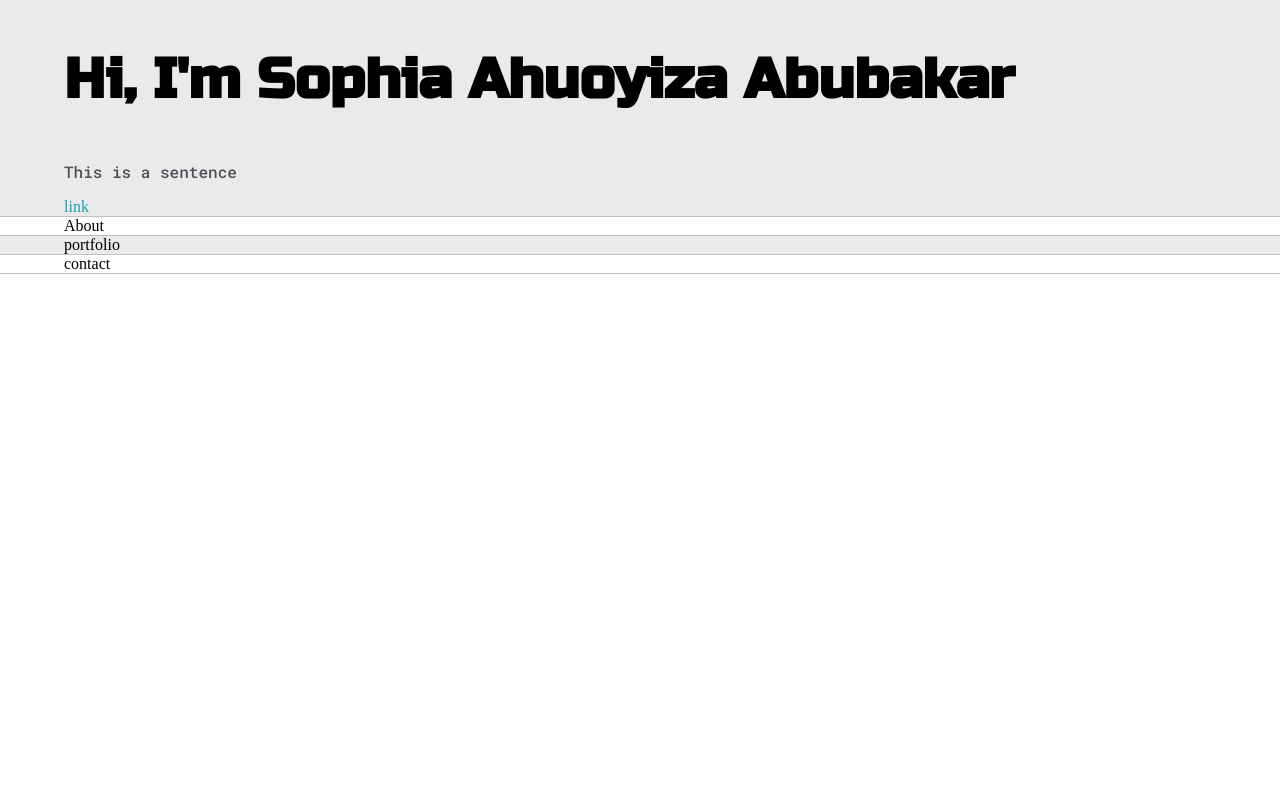
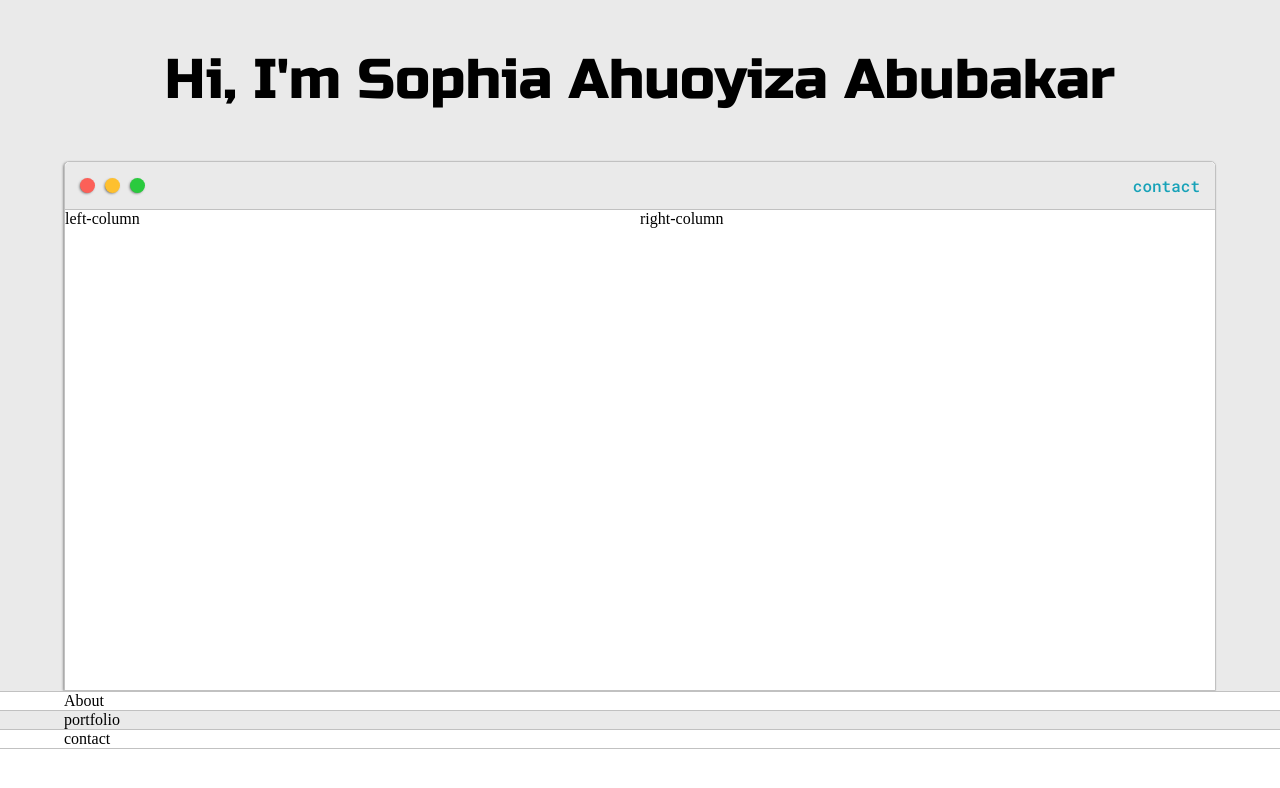
Before and after one commit to Ahuoyiza/portfolio, a plain HTML site: page index.html in a window 1280 px wide. Drawn offline with Linux system fonts and the light colour scheme.

Commit message:
navigation

```diff
--- /dev/null
+++ b/default.css
@@ -0,0 +1,164 @@
+:root {
+  --mainColor: #eaeaea;
+  --secondaryColor: #fff;
+
+  --border-color: #c1c1c1;
+
+  --mainText: black;
+  --secondaryText: #4b5156;
+}
+
+html,
+body {
+  padding: 0;
+  margin: 0;
+}
+
+h1,
+h2,
+h3,
+h4,
+h5,
+h6,
+strong {
+  color: var(--mainText);
+  font-family: "Russo One", sans-serif;
+  font-weight: 400;
+}
+
+p,
+li,
+span,
+label,
+input,
+textarea {
+  color: var(--secondaryText);
+  font-family: "Roboto Mono", monospace;
+}
+
+a {
+  text-decoration: none;
+  color: #17a2b8;
+}
+
+ul {
+  list-style: none;
+}
+h1 {
+  font-size: 56px;
+}
+h2 {
+  font-size: 36px;
+}
+h3 {
+  font-size: 28px;
+}
+h4 {
+  font-size: 24px;
+}
+h5 {
+  font-size: 20px;
+}
+h6 {
+  font-size: 16px;
+}
+
+.s1 {
+  background-color: var(--mainColor);
+  border-bottom: 1px solid var(--border-color);
+  overflow: auto;
+}
+
+.s2 {
+  background-color: var(--secondaryColor);
+  border-bottom: 1px solid var(--border-color);
+  overflow: auto;
+}
+
+.main-container {
+  width: 90%;
+  margin: auto;
+}
+
+.greeting-wrapper {
+  display: grid;
+  justify-content: center;
+  align-content: center;
+
+  min-height: 10em;
+}
+
+.intro-wrapper {
+  background-color: var(--secondaryColor);
+  border: 1px solid var(--border-color);
+  border-radius: 5px 5px 0 0;
+
+  -webkit-box-shadow: -1px 1px 3px -1px rgba(0, 0, 0, 0.75);
+  -moz-box-shadow: -1px 1px 3px -1px rgba(0, 0, 0, 0.75);
+  box-shadow: -1px 1px 3px -1px rgba(0, 0, 0, 0.75);
+
+  display: grid;
+  grid-template-columns: 1fr 1fr;
+  grid-template-rows: 3em 30em;
+  grid-template-areas:
+    "nav-wrapper nav-wrapper"
+    "left-column right-column";
+}
+
+.nav-wrapper {
+  grid-area: nav-wrapper;
+  border-bottom: 1px solid var(--border-color);
+  border-radius: 5px 5px 0 0;
+
+  display: flex;
+  justify-content: space-between;
+  align-items: center;
+  background-color: var(--mainColor);
+}
+
+#navigation {
+  margin: 0;
+  padding: 10px;
+}
+
+#navigation li {
+  display: inline-block;
+  margin-right: 5px;
+  margin-left: 5px;
+}
+
+.dots-wrapper {
+  display: flex;
+  padding: 10px;
+}
+
+#dot-1 {
+  background-color: #fc6058;
+}
+
+#dot-2 {
+  background-color: #fec02f;
+}
+#dot-3 {
+  background-color: #2aca3e;
+}
+
+.browser-dot {
+  background-color: black;
+  height: 15px;
+  width: 15px;
+  border-radius: 50%;
+  margin: 5px;
+
+  -webkit-box-shadow: -1px 1px 3px -1px rgba(0, 0, 0, 0.75);
+  -moz-box-shadow: -1px 1px 3px -1px rgba(0, 0, 0, 0.75);
+  box-shadow: -1px 1px 3px -1px rgba(0, 0, 0, 0.75);
+}
+
+.left-column {
+  grid-area: left-column;
+}
+
+.right-column {
+  grid-area: right-column;
+}
--- a/src/index.html
+++ b/index.html
@@ -14,9 +14,30 @@
 <body>
     <section class="s1" >
         <div class="main-container">
-            <h1>Hi, I'm Sophia Ahuoyiza Abubakar</h1>
-            <p>This is a sentence</p>
-            <a href="#">link</a>
+            <div class="greeting-wrapper">
+                <h1>Hi, I'm Sophia Ahuoyiza Abubakar</h1>
+            </div>
+
+            <div class="intro-wrapper">
+                <div class="nav-wrapper">
+                    <div class="dots-wrapper">
+                        <div id="dot-1" class="browser-dot"></div>
+                        <div id="dot-2" class="browser-dot"></div>
+                        <div id="dot-3" class="browser-dot"></div>
+                    </div>
+                    <ul id="navigation">
+                        <li><a href="#">contact</a></li>
+
+                    </ul>
+                </div>
+                <div class="left-column">
+                    left-column
+                </div>
+                <div class="right-column">
+                    right-column
+                </div>
+            </div>
+
         </div>
     </section>
     <section class="s2">
--- a/src/default.css
+++ /dev/null
@@ -1,80 +0,0 @@
-:root {
-  --mainColor: #eaeaea;
-  --secondaryColor: #fff;
-
-  --border-color: #c1c1c1;
-
-  --mainText: black;
-  --secondaryText: #4b5156;
-}
-
-html,
-body {
-  padding: 0;
-  margin: 0;
-}
-
-h1,
-h2,
-h3,
-h4,
-h5,
-h6,
-strong {
-  color: var(--mainText);
-  font-family: "Russo One", sans-serif;
-}
-
-p,
-li,
-span,
-label,
-input,
-textarea {
-  color: var(--secondaryText);
-  font-family: "Roboto Mono", monospace;
-}
-
-a {
-  text-decoration: none;
-  color: #17a2b8;
-}
-
-ul {
-  list-style: none;
-}
-h1 {
-  font-size: 56px;
-}
-h2 {
-  font-size: 36px;
-}
-h3 {
-  font-size: 28px;
-}
-h4 {
-  font-size: 24px;
-}
-h5 {
-  font-size: 20px;
-}
-h6 {
-  font-size: 16px;
-}
-
-.s1 {
-  background-color: var(--mainColor);
-  border-bottom: 1px solid var(--border-color);
-  overflow: auto;
-}
-
-.s2 {
-  background-color: var(--secondaryColor);
-  border-bottom: 1px solid var(--border-color);
-  overflow: auto;
-}
-
-.main-container {
-  width: 90%;
-  margin: auto;
-}
```
